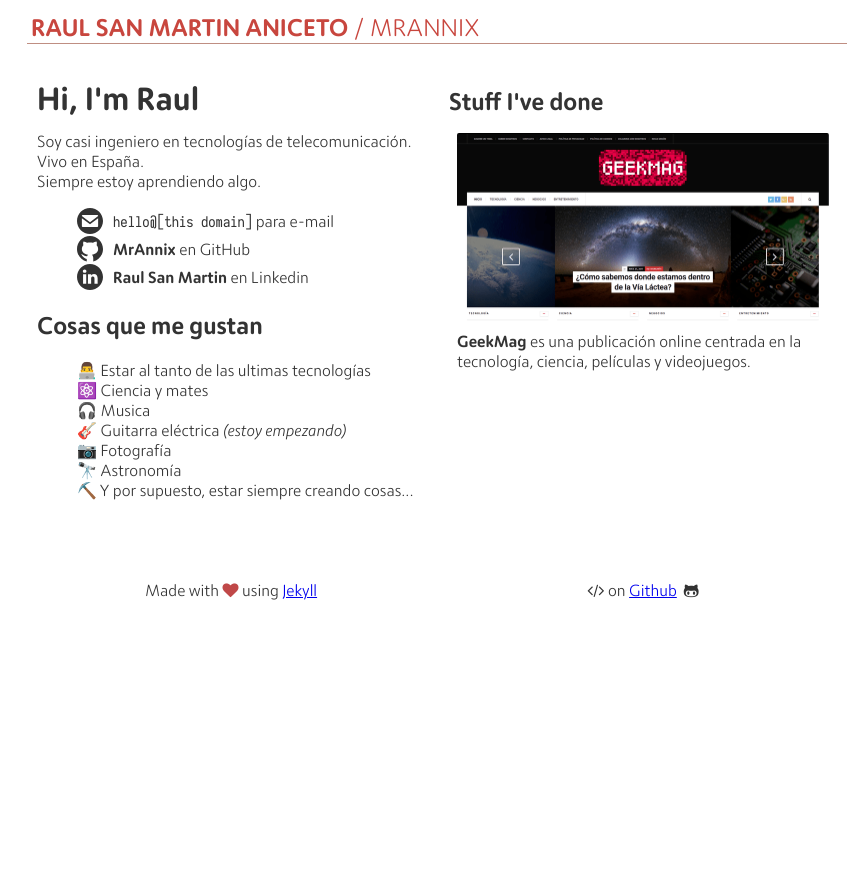
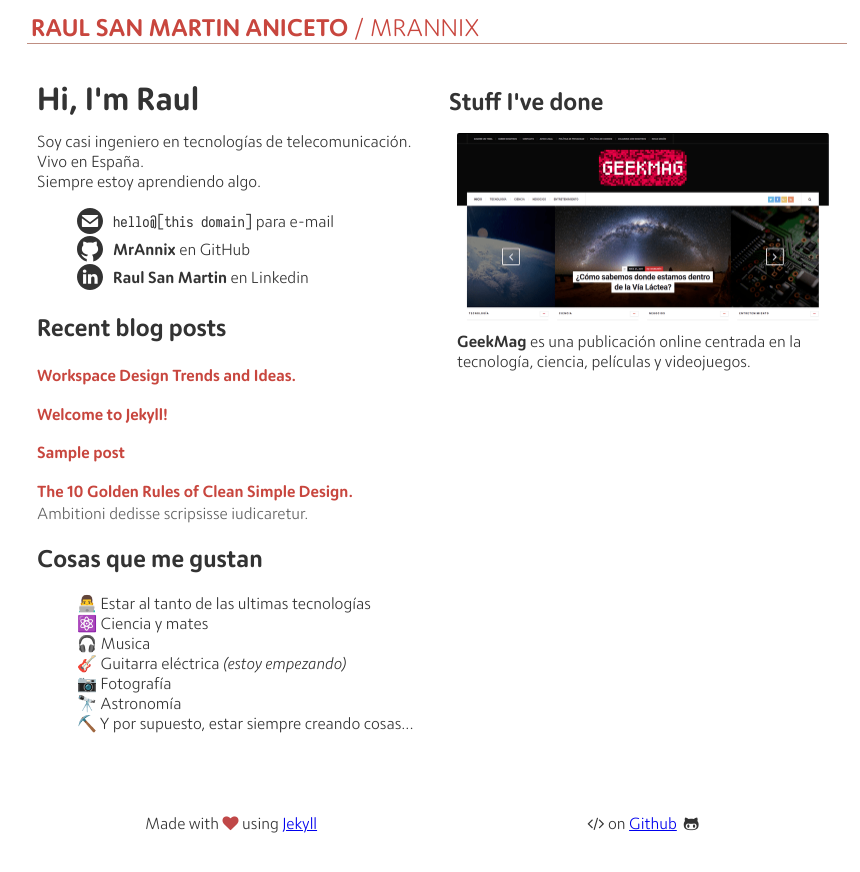
Before and after one commit to MrAnnix/MrAnnix.github.io, a Jekyll site: the page built from index.html, in a window 1280 px wide. Shown: the top 872 px of the page, without its empty margins (203-1063 px from the left). Built offline with Jekyll 4.4.1, drawn with Linux system fonts in a browser that asks for light colours; the list of posts is cut into pages by our own code.

Commit message:
Added posts to homepage

```diff
--- a/_posts/2013-08-13-the-10-golden-rules-of-clean-simple-design.md
+++ b/_posts/2013-08-13-the-10-golden-rules-of-clean-simple-design.md
@@ -2,6 +2,7 @@
 layout: post
 title: "The 10 Golden Rules of Clean Simple Design."
 image: /images/blog/blog-bg-03.jpg
+description: "Ambitioni dedisse scripsisse iudicaretur."
 categories: [Design]
 tags: [clean, writing, style, seo]
 ---
--- a/index.html
+++ b/index.html
@@ -23,6 +23,15 @@ layout: default
                         <a href=https://www.linkedin.com/in/raul-san-martin-aniceto/ title="Raul San Martin on Linkedin"><strong>Raul San Martin</strong> en Linkedin</a>
                     </li>
                 </ul>
+            </div>
+            <div class=recent-blog-posts>
+                <h2>Recent blog posts</h2>
+                {% for post in site.posts limit:4 %}
+                <a href="{{ post.url }}"><h4 class=title>{{ post.title }}</h4></a>
+                <p>
+                {{ post.description }}
+                </p>
+                {% endfor %}
             </div>
             <div class=about-me>
                 <h2 class=hi-2>Cosas que me gustan</h2>
```
Also changed, not shown: _posts/2013-08-12-another-sample.md (+1 -0 lines).
